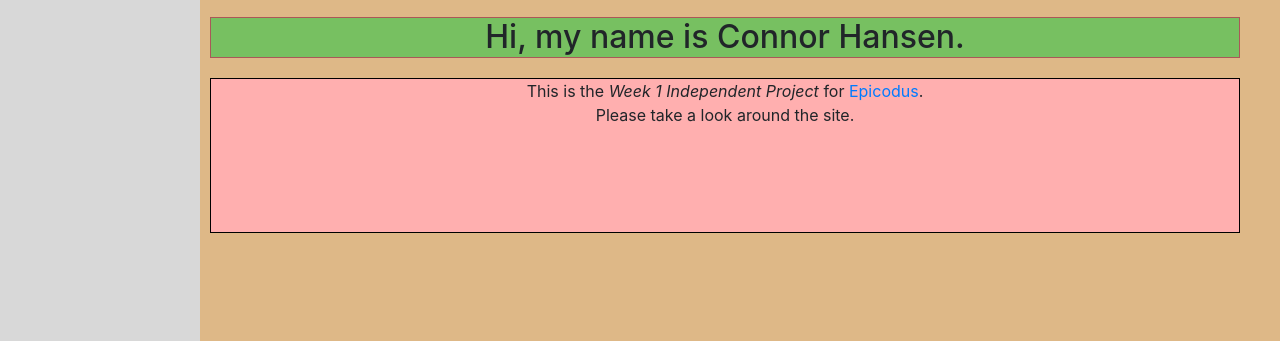
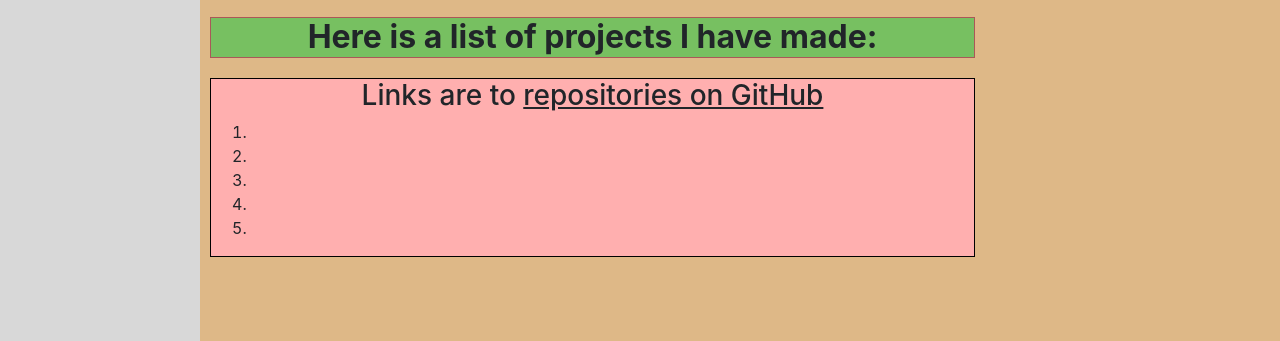
Before and after one commit to chansen1395/portfolio-landing-page, a plain HTML site: page index.html in a window 1280 px wide. Shown: the part 459-800 px from the top of the page. Drawn offline with Linux system fonts and the light colour scheme.

Commit message:
fix box height.

```diff
--- a/css/styles.css
+++ b/css/styles.css
@@ -61,7 +61,7 @@
 }
 .box2 {
   width: 50%;
-  height: 155px;
+  min-height: 155px;
   border: solid rgb(0, 0, 0);
   border-width: 1px;
   display: block;
@@ -88,7 +88,7 @@
 
 .box2-main {
   width: 100%;
-  height: 155px;
+  min-height: 155px;
   border: solid rgb(0, 0, 0);
   border-width: 1px;
   display: block;
@@ -145,3 +145,7 @@ border-color: black;
   border-radius: 0.25rem;
   margin-left: 210px;
 }
+
+.underline {
+  text-decoration: underline;
+}
--- a/index.html
+++ b/index.html
@@ -58,15 +58,22 @@
       </div>
     </div>
 
-    <div class="row-main container col-12">
-      <h2 class="box-main">Hi, my name is Connor Hansen.</h2>
+    <div class="row-main container col-9">
+      <h2 class="box-main">
+        <strong>Here is a list of projects I have made:</strong>
+      </h2>
+
 
       <div class="box2-main">
-        <p>
-          This is the <em>Week 1 Independent Project</em> for
-          <a href="https://www.epicodus.com/">Epicodus</a>.
-          <br>
-          Please take a look around the site.
+        <h3>Links are to <span class="underline">repositories on GitHub</span></h3>
+        <ol>
+          <li></li>
+          <li></li>
+          <li></li>
+          <li></li>
+          <li></li>
+        </ol>
+
         </p>
       </div>
     </div>
```
